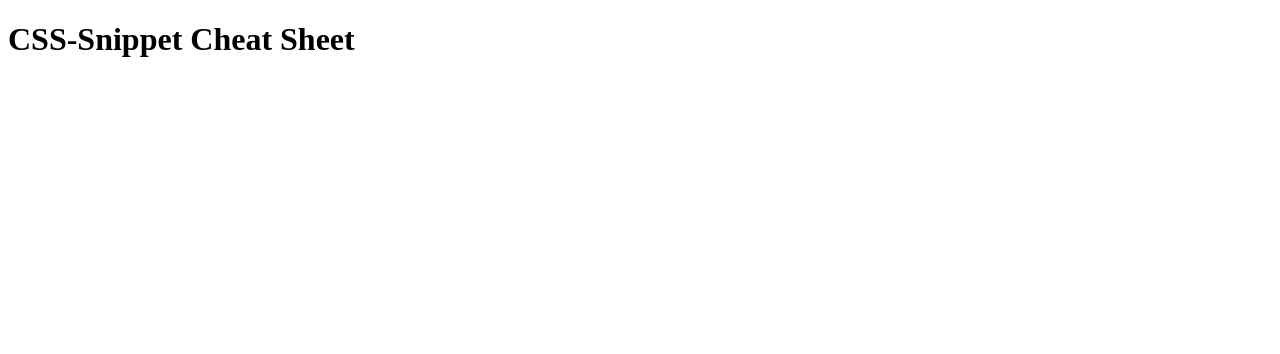
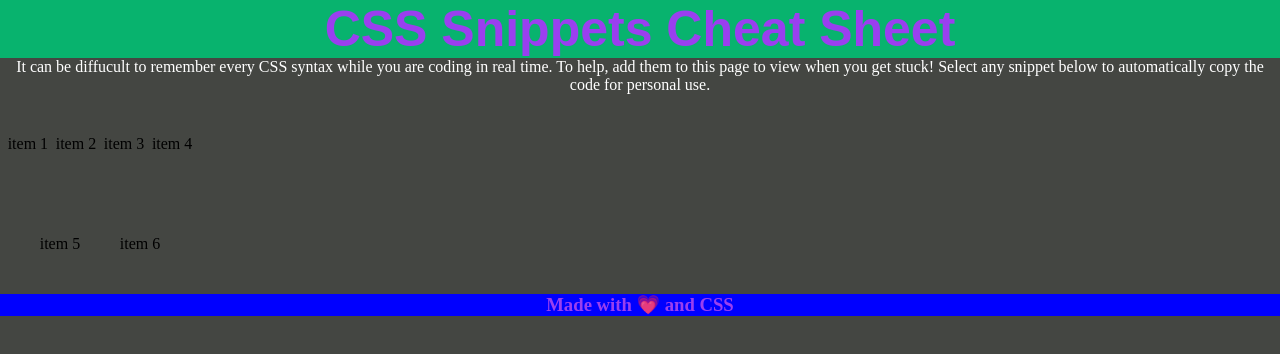
Before and after one commit to jimmyboy722/CSS-Snippets, a plain HTML site: page index.html in a window 1280 px wide. Drawn offline with Linux system fonts and the light colour scheme.

Commit message:
starting to lay out the content and style of the css cheatsheet

```diff
--- a/index.html
+++ b/index.html
@@ -1,13 +1,29 @@
 <!DOCTYPE html>
 <html lang="en">
+
 <head>
     <meta charset="UTF-8">
-    <meta name="CSS-Snippet" content="width=device-width, initial-scale=1.0">
-    <title>Document</title>
+    <meta name="viewport" content="width=device-width, initial-scale=1.0">
+    <title>CSS-Snippet</title>
+    <link rel="stylesheet" href="style.css">
 </head>
+
 <body>
-    <header>
-        <H1>CSS-Snippet Cheat Sheet</H1>
+    <header class="header">
+        <h1>CSS Snippets Cheat Sheet</h1>
     </header>
+    <p class="header-text">It can be diffucult to remember every CSS syntax while you are coding in real time. To help, add them to this page to view when you get stuck! Select any snippet below to automatically copy the code for personal use.</p>
+<main class="container">
+    <div class="item-1">item 1</div>
+    <div class="item-2">item 2</div>
+    <div class="item-3">item 3</div>
+    <div class="item-4">item 4</div>
+    <div class="item-5">item 5</div>
+    <div class="item-6">item 6</div>
+</main>
 </body>
+
+<footer>
+    <h3>Made with &#128151 and CSS</h3>
+</footer>
 </html>
--- a/style.css
+++ b/style.css
@@ -0,0 +1,55 @@
+*{
+margin: 0;
+box-sizing: border-box;
+padding: 0;
+}
+
+
+:root {
+    --purple: rgb(154, 63, 239);
+    --white: #ffffff;
+}
+body{
+    background-color: rgb(68, 70, 66);
+}
+
+main{
+    width: 200px;
+    min-height: 200px;
+    display: flex;
+    flex-wrap: wrap;
+    justify-content: space-evenly;
+    align-items: center;
+}
+
+footer{
+color:var(--purple);
+text-align: center;
+background-color: blue;
+}
+
+.header{
+    color: var(--purple);
+    background-color: rgb(8, 179, 110);
+    text-align: center;
+    font-size: 25px;
+    font-family: Arial, Helvetica, sans-serif;
+}
+.header-text{
+    color: #ffffff;
+    text-align: center;
+}
+
+/* @media screen and (max-width: 992px ){ */
+    /* header{ */
+        width: 75% ;
+    }
+    .css-snippet{
+        width: 25%;
+    }
+}
+
+.container{
+   width: 100px;
+   height: 100px;
+}
```
